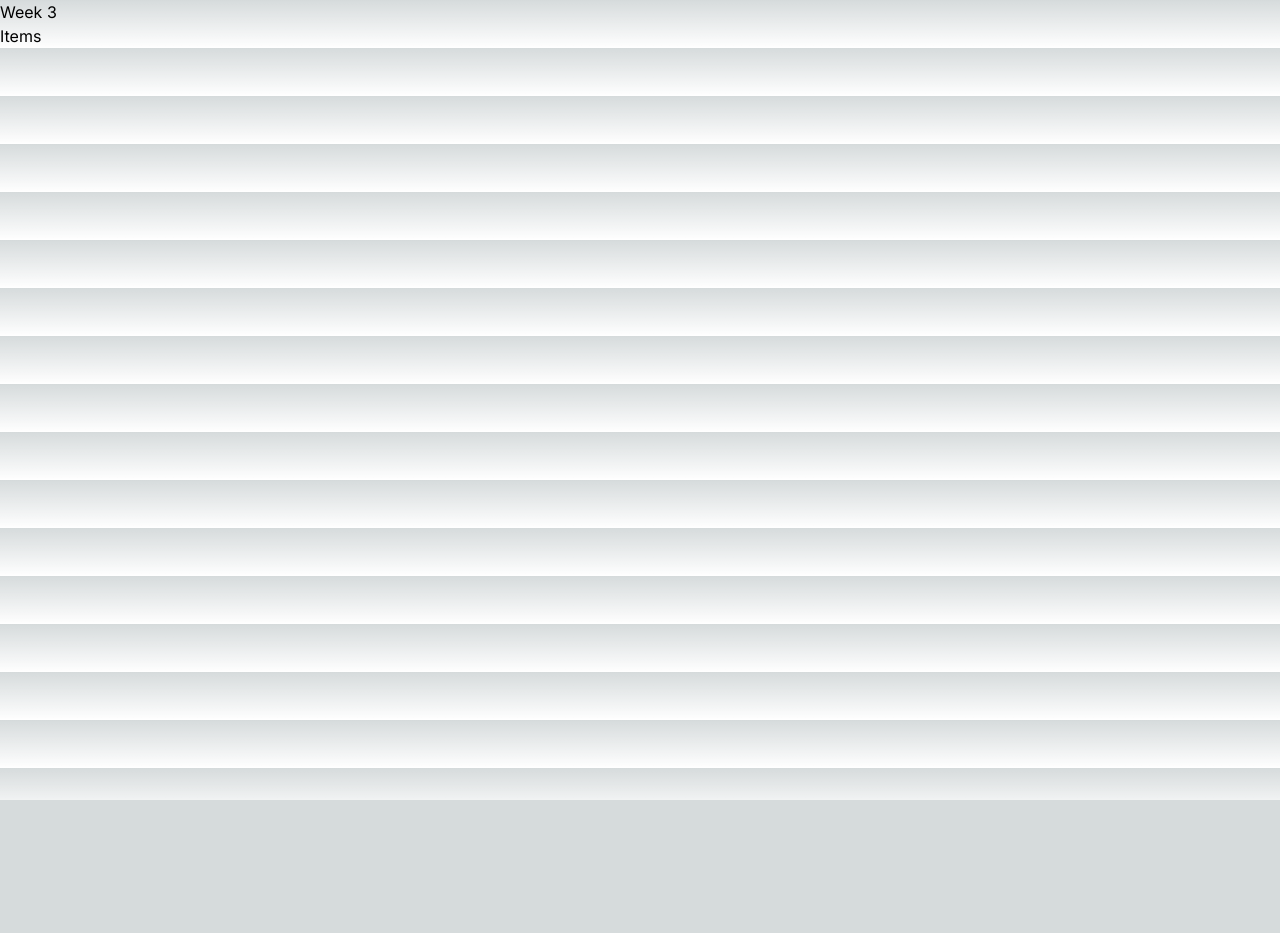
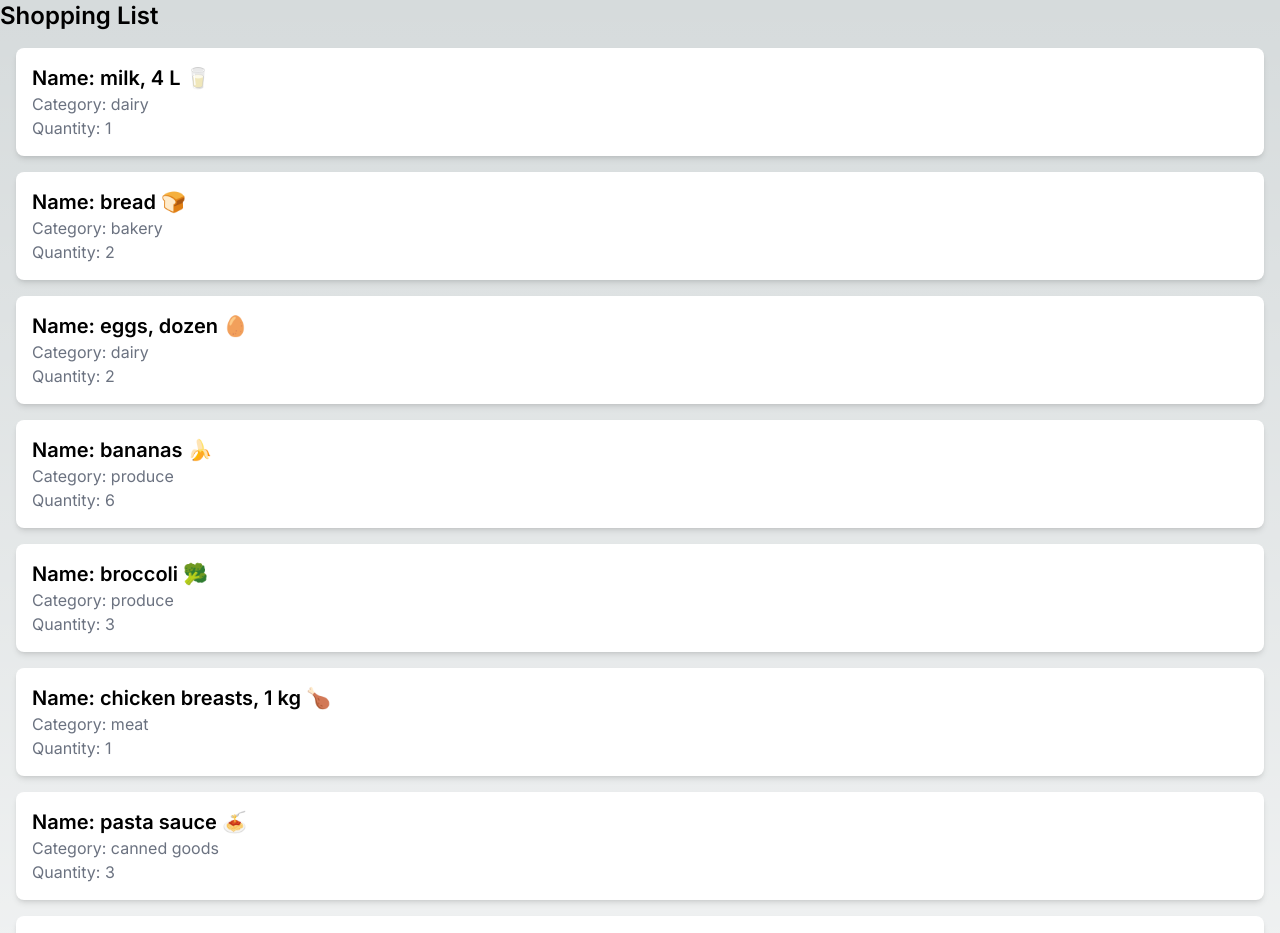
Before and after one commit to Gurmaher/cprg306-assignments, a Next.js app: page /week3 in a window 1280 px wide. Shown: the top 933 px of the page. Before the commit the page ends 800 px from the top, so only its background shows below. Built offline with nearby package versions, Linux system fonts and the light colour scheme.

Commit message:
functional part done.
still needs cosmetic help lol. almost done. all hail GPT.

```diff
--- a/app/week3/item-list.js
+++ b/app/week3/item-list.js
@@ -0,0 +1,97 @@
+import React from 'react';
+import Item from './item.js';
+
+const Page = () => {
+    const item1 = {
+    name: "milk, 4 L 🥛",
+    quantity: 1,
+    category: "dairy",
+  };
+
+  const item2 = {
+    name: "bread 🍞",
+    quantity: 2,
+    category: "bakery",
+  };
+
+  const item3 = {
+    name: "eggs, dozen 🥚",
+    quantity: 2,
+    category: "dairy",
+  };
+
+  const item4 = {
+    name: "bananas 🍌",
+    quantity: 6,
+    category: "produce",
+  };
+
+  const item5 = {
+    name: "broccoli 🥦",
+    quantity: 3,
+    category: "produce",
+  };
+
+  const item6 = {
+    name: "chicken breasts, 1 kg 🍗",
+    quantity: 1,
+    category: "meat",
+  };
+
+  const item7 = {
+    name: "pasta sauce 🍝",
+    quantity: 3,
+    category: "canned goods",
+  };
+
+  const item8 = {
+    name: "spaghetti, 454 g 🍝",
+    quantity: 2,
+    category: "dry goods",
+  };
+
+  const item9 = {
+    name: "toilet paper, 12 pack 🧻",
+    quantity: 1,
+    category: "household",
+  };
+
+  const item10 = {
+    name: "paper towels, 6 pack",
+    quantity: 1,
+    category: "household",
+  };
+
+  const item11 = {
+    name: "dish soap 🍽️",
+    quantity: 1,
+    category: "household",
+  };
+
+  const item12 = {
+    name: "hand soap 🧼",
+    quantity: 4,
+    category: "household",
+  };
+
+  return (
+    <div className="container mx-auto p-4">
+      <ul>
+        <li><Item name={item1.name} quantity={item1.quantity} category={item1.category} /></li>
+        <li><Item name={item2.name} quantity={item2.quantity} category={item2.category} /></li>
+        <li><Item name={item3.name} quantity={item3.quantity} category={item3.category} /></li>
+        <li><Item name={item4.name} quantity={item4.quantity} category={item4.category} /></li>
+        <li><Item name={item5.name} quantity={item5.quantity} category={item5.category} /></li>
+        <li><Item name={item6.name} quantity={item6.quantity} category={item6.category} /></li>
+        <li><Item name={item7.name} quantity={item7.quantity} category={item7.category} /></li>
+        <li><Item name={item8.name} quantity={item8.quantity} category={item8.category} /></li>
+        <li><Item name={item9.name} quantity={item9.quantity} category={item9.category} /></li>
+        <li><Item name={item10.name} quantity={item10.quantity} category={item10.category} /></li>
+        <li><Item name={item11.name} quantity={item11.quantity} category={item11.category} /></li>
+        <li><Item name={item12.name} quantity={item12.quantity} category={item12.category} /></li>
+
+      </ul>
+    </div>
+  );
+}
+export default Page;
--- a/app/week3/item.js
+++ b/app/week3/item.js
@@ -4,9 +4,10 @@ const { list } = require("postcss")
 const Item = ({ name, quantity, category}) => {
     return (
         <li className="bg-white shadow-md p-4 rounded-lg mb-4">
-        <div className="text-xl font-semibold">{name}</div>
+        <div className="text-xl font-semibold">Name: {name}</div>
         <div className="text-gray-500">Category: {category}</div>
         <div className="text-gray-500">Quantity: {quantity}</div>
         </li>
     )
 }
+export default Item;
--- a/app/week3/page.js
+++ b/app/week3/page.js
@@ -1,10 +1,15 @@
-import Link from "next/link"
-export default function Week_3()
-{
-    return(
-        <div>
-            <h1>Week 3</h1>
-            <Link href="\week3\item.js">Items</Link>
-        </div>
-    )
-}
+import React from "react";
+import Link from "next/link";
+import ItemList from "./item-list";
+ // Import Link from Next.js
+
+const page = () => {
+  return (
+    <main className="">
+      <h1 className="text-2xl font-semibold">Shopping List</h1>
+      <ItemList />
+    </main>
+  );
+};
+
+export default page;
```
